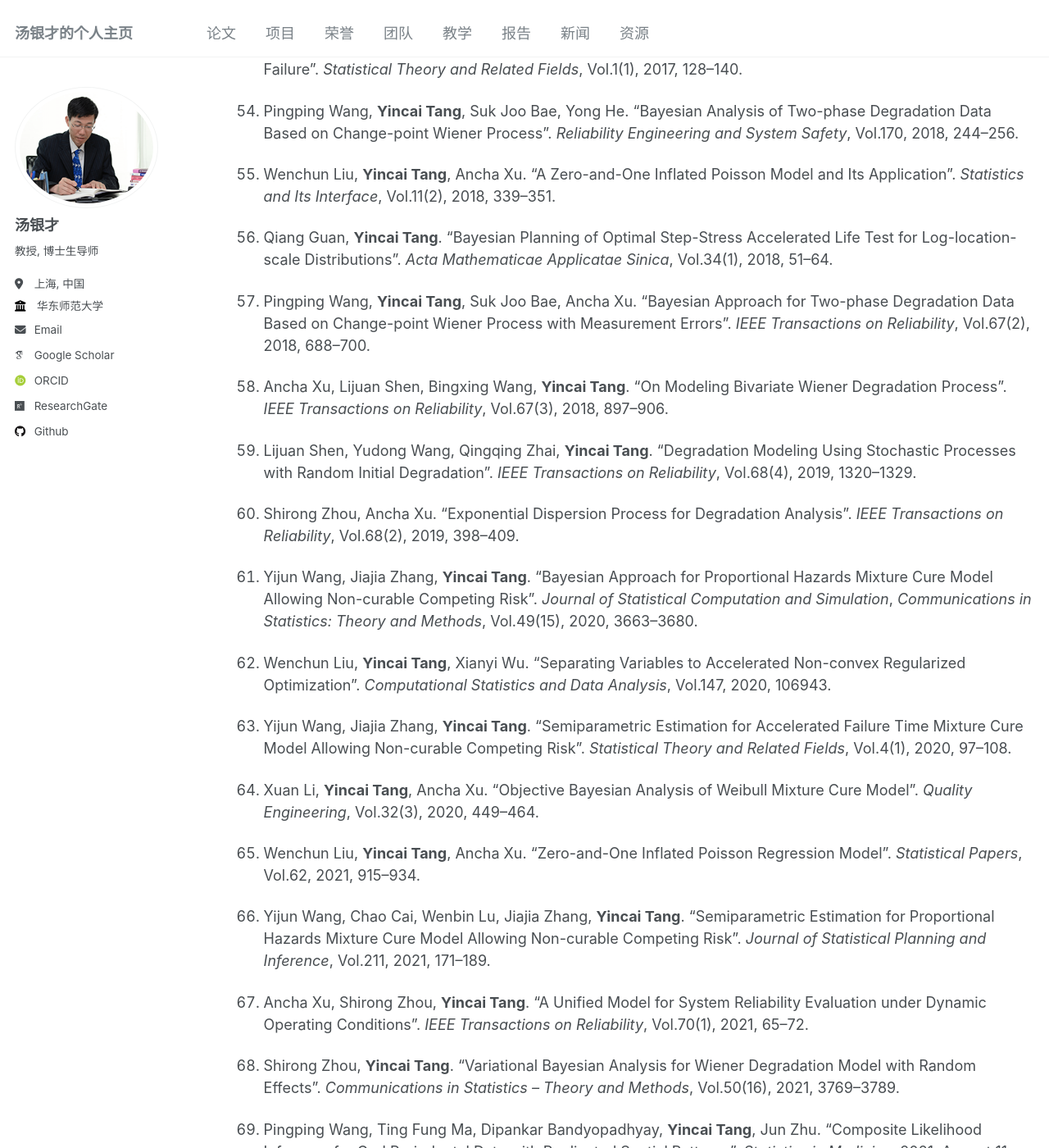
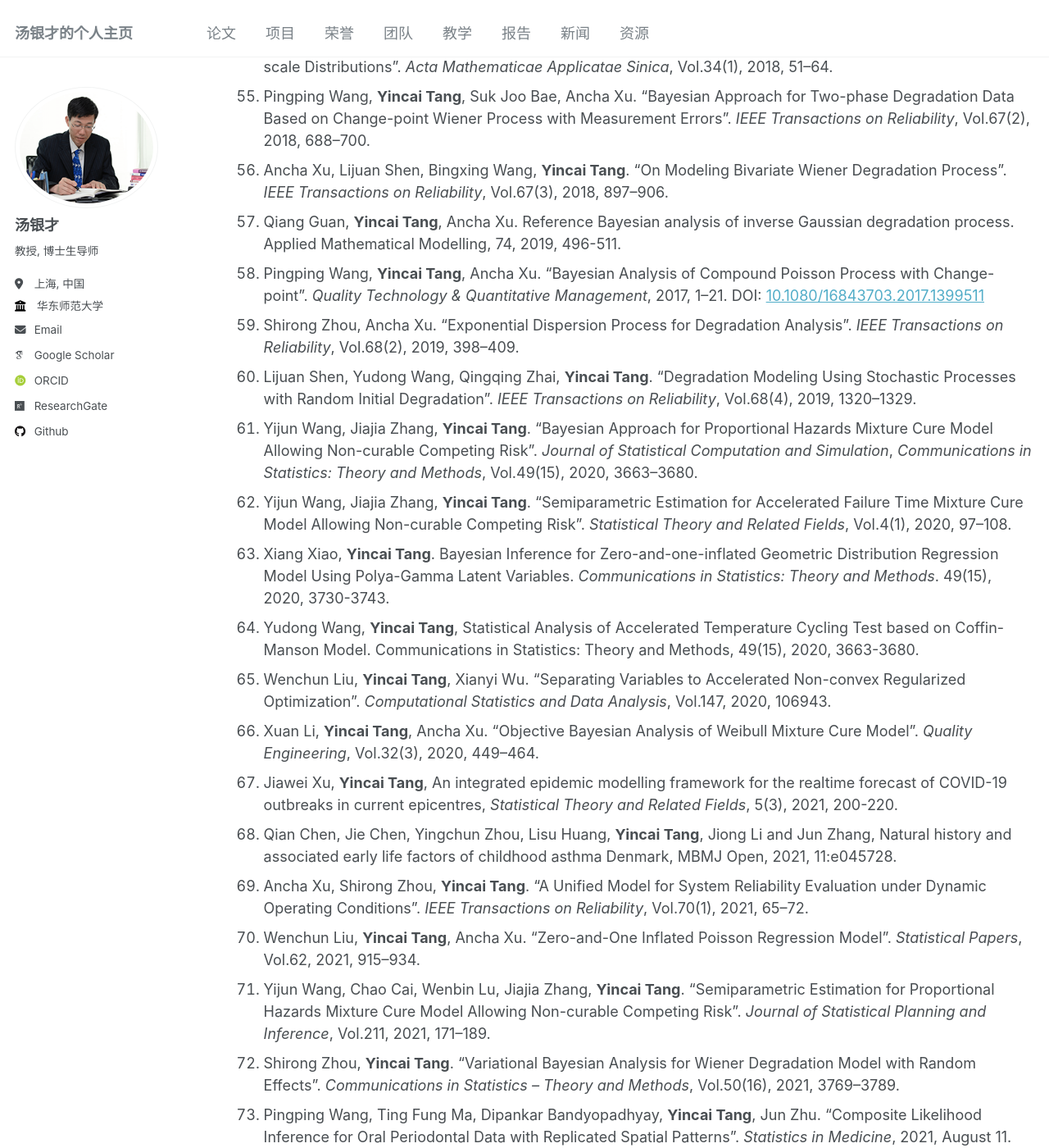
Before and after one commit to tangyc8866/tangyc8866.github.io, a Jekyll site: the page built from _pages/publications.md, in a window 1280 px wide and 1400 px high, scrolled down 4489 px. Shown: the whole window at 82% size. Built offline with Jekyll 4.4.1, drawn with Linux system fonts in a browser that asks for light colours; some web fonts are replaced; some of the changed text lies outside the part shown.

Commit message:
Update publications.md

```diff
--- a/_pages/publications.md
+++ b/_pages/publications.md
@@ -72,73 +72,42 @@
 45. Kamran Abbas, **Yincai Tang**. "Objective Bayesian Analysis for Log-logistic Distribution". *Communications in Statistics – Simulation and Computation*, Vol. 45(8), 2016, pp. 2782–2791. DOI: [10.1080/03610918.2014.925925](https://doi.org/10.1080/03610918.2014.925925)
 46. Ancha Xu, **Yincai Tang**, Qiang Guan, Xinze Lian. "Planning Simple Step-Stress Accelerated Life Tests Using Reference Optimality Criterion". *Journal of Risk and Reliability*, Vol. 230(1), 2016, pp. 85–92. DOI: [10.1177/1748006X15580469](https://doi.org/10.1177/1748006X15580469)
 47. Qiang Guan, **Yincai Tang**, Ancha Xu. "Objective Bayesian Analysis for Accelerated Degradation Tests Based on Wiener Process Models". *Applied Mathematical Modelling*, Vol. 40(4), 2016, pp. 2743–2755. DOI: [10.1016/j.apm.2015.09.076](https://doi.org/10.1016/j.apm.2015.09.076)
-48. Qiang Guan, **Yincai Tang**. "Bayesian Planning of Optimal Step-Stress Accelerated Life Test for Log-Location-Scale Distributions". *Applied Mathematics Modelling*, Vol. 44(4), 2016, pp. 2743–2755.
-49. Yongqiang Lian, **Yincai Tang**, Yijun Wang. "Objective Bayesian Analysis of JM Model in Software Reliability". *Computational Statistics and Data Analysis*, Vol. 109, 2017, pp. 199–214.
-
-51. **Yincai Tang**, Wenchun Liu, Ancha Xu. "Statistical Inference for Zero-and-One-Inflated Poisson Models". *Statistical Theory and Related Fields*, Vol. 1(2), 2017, pp. 216–226.
-
-52. **Yincai Tang**, Jiayu Fu, Wenchun Liu, Ancha Xu. "Bayesian Analysis of Repairable Systems with Modulated Power Law Process". *Applied Mathematical Modelling*, Vol.44 (2017), 357–373.
-
-53. Pingping Wang, **Yincai Tang**, Ancha Xu. "Bayesian Analysis of Compound Poisson Process with Change-point". *Quality Technology & Quantitative Management*, 2017, 1–21. DOI: [10.1080/16843703.2017.1399511](https://doi.org/10.1080/16843703.2017.1399511)
-
-54. Ancha Xu, Shirong Zhou, **Yincai Tang**. "Bayesian Analysis of Series System with Dependent Causes of Failure". *Statistical Theory and Related Fields*, Vol.1(1), 2017, 128–140.
-
-55. Pingping Wang, **Yincai Tang**, Suk Joo Bae, Yong He. "Bayesian Analysis of Two-phase Degradation Data Based on Change-point Wiener Process". *Reliability Engineering and System Safety*, Vol.170, 2018, 244–256.
-
-56. Wenchun Liu, **Yincai Tang**, Ancha Xu. "A Zero-and-One Inflated Poisson Model and Its Application". *Statistics and Its Interface*, Vol.11(2), 2018, 339–351.
-
-57. Qiang Guan, **Yincai Tang**. "Bayesian Planning of Optimal Step-Stress Accelerated Life Test for Log-location-scale Distributions". *Acta Mathematicae Applicatae Sinica*, Vol.34(1), 2018, 51–64.
-
-58. Pingping Wang, **Yincai Tang**, Suk Joo Bae, Ancha Xu. "Bayesian Approach for Two-phase Degradation Data Based on Change-point Wiener Process with Measurement Errors". *IEEE Transactions on Reliability*, Vol.67(2), 2018, 688–700.
-
-59. Ancha Xu, Lijuan Shen, Bingxing Wang, **Yincai Tang**. "On Modeling Bivariate Wiener Degradation Process". *IEEE Transactions on Reliability*, Vol.67(3), 2018, 897–906.
-
+48. Yongqiang Lian, **Yincai Tang**, Yijun Wang. "Objective Bayesian Analysis of JM Model in Software Reliability". *Computational Statistics and Data Analysis*, Vol. 109, 2017, pp. 199–214.
+49. **Yincai Tang**, Wenchun Liu, Ancha Xu. "Statistical Inference for Zero-and-One-Inflated Poisson Models". *Statistical Theory and Related Fields*, Vol. 1(2), 2017, pp. 216–226.
+50. **Yincai Tang**, Jiayu Fu, Wenchun Liu, Ancha Xu. "Bayesian Analysis of Repairable Systems with Modulated Power Law Process". *Applied Mathematical Modelling*, Vol.44 (2017), 357–373.
+51. Ancha Xu, Shirong Zhou, **Yincai Tang**. "Bayesian Analysis of Series System with Dependent Causes of Failure". *Statistical Theory and Related Fields*, Vol.1(1), 2017, 128–140.
+52. Pingping Wang, **Yincai Tang**, Suk Joo Bae, Yong He. "Bayesian Analysis of Two-phase Degradation Data Based on Change-point Wiener Process". *Reliability Engineering and System Safety*, Vol.170, 2018, 244–256.
+53. Wenchun Liu, **Yincai Tang**, Ancha Xu. "A Zero-and-One Inflated Poisson Model and Its Application". *Statistics and Its Interface*, Vol.11(2), 2018, 339–351.
+54. Qiang Guan, **Yincai Tang**. "Bayesian Planning of Optimal Step-Stress Accelerated Life Test for Log-location-scale Distributions". *Acta Mathematicae Applicatae Sinica*, Vol.34(1), 2018, 51–64.
+55. Pingping Wang, **Yincai Tang**, Suk Joo Bae, Ancha Xu. "Bayesian Approach for Two-phase Degradation Data Based on Change-point Wiener Process with Measurement Errors". *IEEE Transactions on Reliability*, Vol.67(2), 2018, 688–700.
+56. Ancha Xu, Lijuan Shen, Bingxing Wang, **Yincai Tang**. "On Modeling Bivariate Wiener Degradation Process". *IEEE Transactions on Reliability*, Vol.67(3), 2018, 897–906.
+57. Qiang Guan, **Yincai Tang**, Ancha Xu. Reference Bayesian analysis of inverse Gaussian degradation process. Applied Mathematical Modelling, 74, 2019, 496-511.
+58. Pingping Wang, **Yincai Tang**, Ancha Xu. "Bayesian Analysis of Compound Poisson Process with Change-point". *Quality Technology & Quantitative Management*, 2017, 1–21. DOI: [10.1080/16843703.2017.1399511](https://doi.org/10.1080/16843703.2017.1399511)
+59. Shirong Zhou, Ancha Xu. "Exponential Dispersion Process for Degradation Analysis". *IEEE Transactions on Reliability*, Vol.68(2), 2019, 398–409.
 60. Lijuan Shen, Yudong Wang, Qingqing Zhai, **Yincai Tang**. "Degradation Modeling Using Stochastic Processes with Random Initial Degradation". *IEEE Transactions on Reliability*, Vol.68(4), 2019, 1320–1329.
-
-61. Shirong Zhou, Ancha Xu. "Exponential Dispersion Process for Degradation Analysis". *IEEE Transactions on Reliability*, Vol.68(2), 2019, 398–409.
-
-62. Yijun Wang, Jiajia Zhang, **Yincai Tang**. "Bayesian Approach for Proportional Hazards Mixture Cure Model Allowing Non-curable Competing Risk". *Journal of Statistical Computation and Simulation*, *Communications in Statistics: Theory and Methods*, Vol.49(15), 2020, 3663–3680.
-
-63. Wenchun Liu, **Yincai Tang**, Xianyi Wu. "Separating Variables to Accelerated Non-convex Regularized Optimization". *Computational Statistics and Data Analysis*, Vol.147, 2020, 106943.
-
-64. Yijun Wang, Jiajia Zhang, **Yincai Tang**. "Semiparametric Estimation for Accelerated Failure Time Mixture Cure Model Allowing Non-curable Competing Risk". *Statistical Theory and Related Fields*, Vol.4(1), 2020, 97–108.
-
-65. Xuan Li, **Yincai Tang**, Ancha Xu. "Objective Bayesian Analysis of Weibull Mixture Cure Model". *Quality Engineering*, Vol.32(3), 2020, 449–464.
-
-66. Wenchun Liu, **Yincai Tang**, Ancha Xu. "Zero-and-One Inflated Poisson Regression Model". *Statistical Papers*, Vol.62, 2021, 915–934.
-
-67. Yijun Wang, Chao Cai, Wenbin Lu, Jiajia Zhang, **Yincai Tang**. "Semiparametric Estimation for Proportional Hazards Mixture Cure Model Allowing Non-curable Competing Risk". *Journal of Statistical Planning and Inference*, Vol.211, 2021, 171–189.
-
-68. Ancha Xu, Shirong Zhou, **Yincai Tang**. "A Unified Model for System Reliability Evaluation under Dynamic Operating Conditions". *IEEE Transactions on Reliability*, Vol.70(1), 2021, 65–72.
-
-69. Shirong Zhou, **Yincai Tang**. "Variational Bayesian Analysis for Wiener Degradation Model with Random Effects". *Communications in Statistics – Theory and Methods*, Vol.50(16), 2021, 3769–3789.
-
-70. Pingping Wang, Ting Fung Ma, Dipankar Bandyopadhyay, **Yincai Tang**, Jun Zhu. "Composite Likelihood Inference for Oral Periodontal Data with Replicated Spatial Patterns". *Statistics in Medicine*, 2021, August 11.
-
-71. Shirong Zhou, Ancha Xu, **Yincai Tang**. "A Generalized Wiener Process with Dependent Degradation Rate and Volatility and Non-constant Mean-to-variance Ratio". *Reliability Engineering and System Safety*, 2021.
-
-72. Pingping Wang, Ting Fung Ma, Dipankar Bandyopadhyay, **Yincai Tang**, Jun Zhu. "Composite Likelihood Inference for Ordinal Periodontal Data with Replicated Spatial Patterns". *Statistics in Medicine*, August 11, 2021.
-
-73. Shirong Zhou, Ancha Xu, **Yincai Tang**. "A Generalized Wiener Process with Dependent Degradation Rate and Volatility and Non-Constant Mean-to-Variance Ratio". *Reliability Engineering and System Safety*, Vol.40, 2021, pp5871–5893.
-
-74. Wenchun Liu, Guanfu Liu, **Yincai Tang**. "Robust Sparse Reduced-Rank Regression with Response Dependency". *Symmetry*, Vol.14, 1617, 2022.
-
-75. Yongqiang Lian, **Yincai Tang**, Shirong Zhou. "Research on Three-Step Accelerated Gradient Algorithm in Deep Learning". *Statistical Theory and Related Fields*, 2022, 6(1), 40–57.
-
-76. Guihong Liu, Quanqiang Guan, **Yincai Tang**, Yunhuei Tzeng. "Interval Modeling for Gamma Process Degradation Model". *Symmetry*, 2022, Vol.14, 954.
-
-77. Jia Wei Xu, **Yincai Tang**. "Bayesian Framework for Multi-Wave COVID-19 Epidemic Analysis Using Empirical Vaccination Data". *Symmetry*, 2022, Vol.10, 21.
-
-78. Shirong Zhou, Ancha Xu, **Yincai Tang**. "Fast and Accurate Bayesian Inference of Reparameterized Gamma Process with Random Effects". *IEEE Transactions on Reliability*, 2023, Vol.99, pp1–14.
-
-79. Xiaofan Lin, Siliang Zhang, **Yincai Tang**, Xuan Li. "A Gibbs-INLA Algorithm for Multidimensional Graded Response Model Analysis". *British Journal of Mathematical and Statistical Psychology*, 2023, 12321.
-
-80. Haiyan Zhu, Danni Lu, M.D., D. Ware Branch, James Troendle, **Yincai Tang**, Jun Zhang. "Oxytocin Is Not Associated with Postpartum Hemorrhage in Labor Augmentation: A Retrospective Cohort Study in the United States". *American Journal of Obstetrics & Gynecology*, 2023.
-
-81. Shirong Zhou, **Yincai Tang**, Ancha Xu. "Fast Approximate Bayesian Inference for Step-Stress Accelerated Degradation Tests Based on Wiener Process". *IEEE Transactions on Reliability*, 2023.
-
-
-
+61. Yijun Wang, Jiajia Zhang, **Yincai Tang**. "Bayesian Approach for Proportional Hazards Mixture Cure Model Allowing Non-curable Competing Risk". *Journal of Statistical Computation and Simulation*, *Communications in Statistics: Theory and Methods*, Vol.49(15), 2020, 3663–3680.
+62. Yijun Wang, Jiajia Zhang, **Yincai Tang**. "Semiparametric Estimation for Accelerated Failure Time Mixture Cure Model Allowing Non-curable Competing Risk". *Statistical Theory and Related Fields*, Vol.4(1), 2020, 97–108.
+63. Xiang Xiao, **Yincai Tang**. Bayesian Inference for Zero-and-one-inflated Geometric Distribution Regression Model Using Polya-Gamma Latent Variables. *Communications in Statistics: Theory and Methods*. 49(15), 2020, 3730-3743.
+64. Yudong Wang, **Yincai Tang**, Statistical Analysis of Accelerated Temperature Cycling Test based on Coffin-Manson Model. Communications in Statistics: Theory and Methods, 49(15), 2020, 3663-3680.
+65. Wenchun Liu, **Yincai Tang**, Xianyi Wu. "Separating Variables to Accelerated Non-convex Regularized Optimization". *Computational Statistics and Data Analysis*, Vol.147, 2020, 106943.
+66. Xuan Li, **Yincai Tang**, Ancha Xu. "Objective Bayesian Analysis of Weibull Mixture Cure Model". *Quality Engineering*, Vol.32(3), 2020, 449–464.
+67. Jiawei Xu, **Yincai Tang**, An integrated epidemic modelling framework for the realtime forecast of COVID-19 outbreaks in current epicentres, *Statistical Theory and Related Fields*, 5(3), 2021, 200-220.
+68. Qian Chen, Jie Chen, Yingchun Zhou, Lisu Huang, **Yincai Tang**, Jiong Li and Jun Zhang, Natural history and associated early life factors of childhood asthma Denmark, MBMJ Open, 2021, 11:e045728.
+69. Ancha Xu, Shirong Zhou, **Yincai Tang**. "A Unified Model for System Reliability Evaluation under Dynamic Operating Conditions". *IEEE Transactions on Reliability*, Vol.70(1), 2021, 65–72.
+70. Wenchun Liu, **Yincai Tang**, Ancha Xu. "Zero-and-One Inflated Poisson Regression Model". *Statistical Papers*, Vol.62, 2021, 915–934.
+71. Yijun Wang, Chao Cai, Wenbin Lu, Jiajia Zhang, **Yincai Tang**. "Semiparametric Estimation for Proportional Hazards Mixture Cure Model Allowing Non-curable Competing Risk". *Journal of Statistical Planning and Inference*, Vol.211, 2021, 171–189.
+72. Shirong Zhou, **Yincai Tang**. "Variational Bayesian Analysis for Wiener Degradation Model with Random Effects". *Communications in Statistics – Theory and Methods*, Vol.50(16), 2021, 3769–3789.
+73. Pingping Wang, Ting Fung Ma, Dipankar Bandyopadhyay, **Yincai Tang**, Jun Zhu. "Composite Likelihood Inference for Oral Periodontal Data with Replicated Spatial Patterns". *Statistics in Medicine*, 2021, August 11.
+74. Shirong Zhou, Ancha Xu, **Yincai Tang**. "A Generalized Wiener Process with Dependent Degradation Rate and Volatility and Non-constant Mean-to-variance Ratio". *Reliability Engineering and System Safety*, 2021.
+75. Wenchun Liu, Guanfu Liu, **Yincai Tang**. "Robust Sparse Reduced-Rank Regression with Response Dependency". *Symmetry*, Vol.14, 1617, 2022.
+76. Yongqiang Lian, **Yincai Tang**, Shirong Zhou. "Research on Three-Step Accelerated Gradient Algorithm in Deep Learning". *Statistical Theory and Related Fields*, 6(1), 2022, 40–57.
+77. Guihong Liu, Quanqiang Guan, **Yincai Tang**, Yunhuei Tzeng. "Interval Modeling for Gamma Process Degradation Model". *Symmetry*, Vol.14, 2022, 954.
+78. Jia Wei Xu, **Yincai Tang**. "Bayesian Framework for Multi-Wave COVID-19 Epidemic Analysis Using Empirical Vaccination Data". *Symmetry*, Vol.10, 2022, 21.
+79. Shirong Zhou, Ancha Xu, **Yincai Tang**. "A Generalized Wiener Process with Dependent Degradation Rate and Volatility and Non-Constant Mean-to-Variance Ratio". *Reliability Engineering and System Safety*, Vol.40, 2021, pp5871–5893.
+80. Shirong Zhou, Ancha Xu, **Yincai Tang**. "Fast and Accurate Bayesian Inference of Reparameterized Gamma Process with Random Effects". *IEEE Transactions on Reliability*, Vol.99, 2023, pp1–14.
+81. Xiaofan Lin, Siliang Zhang, **Yincai Tang**, Xuan Li. "A Gibbs-INLA Algorithm for Multidimensional Graded Response Model Analysis". *British Journal of Mathematical and Statistical Psychology*, 2023, 12321.
+82. Haiyan Zhu, Danni Lu, M.D., D. Ware Branch, James Troendle, **Yincai Tang**, Jun Zhang. "Oxytocin Is Not Associated with Postpartum Hemorrhage in Labor Augmentation: A Retrospective Cohort Study in the United States". *American Journal of Obstetrics & Gynecology*, 2023.
+83. Shirong Zhou, **Yincai Tang**, Ancha Xu. "Fast Approximate Bayesian Inference for Step-Stress Accelerated Degradation Tests Based on Wiener Process". *IEEE Transactions on Reliability*, 2023.
 
 ## 中文论文
 
```
